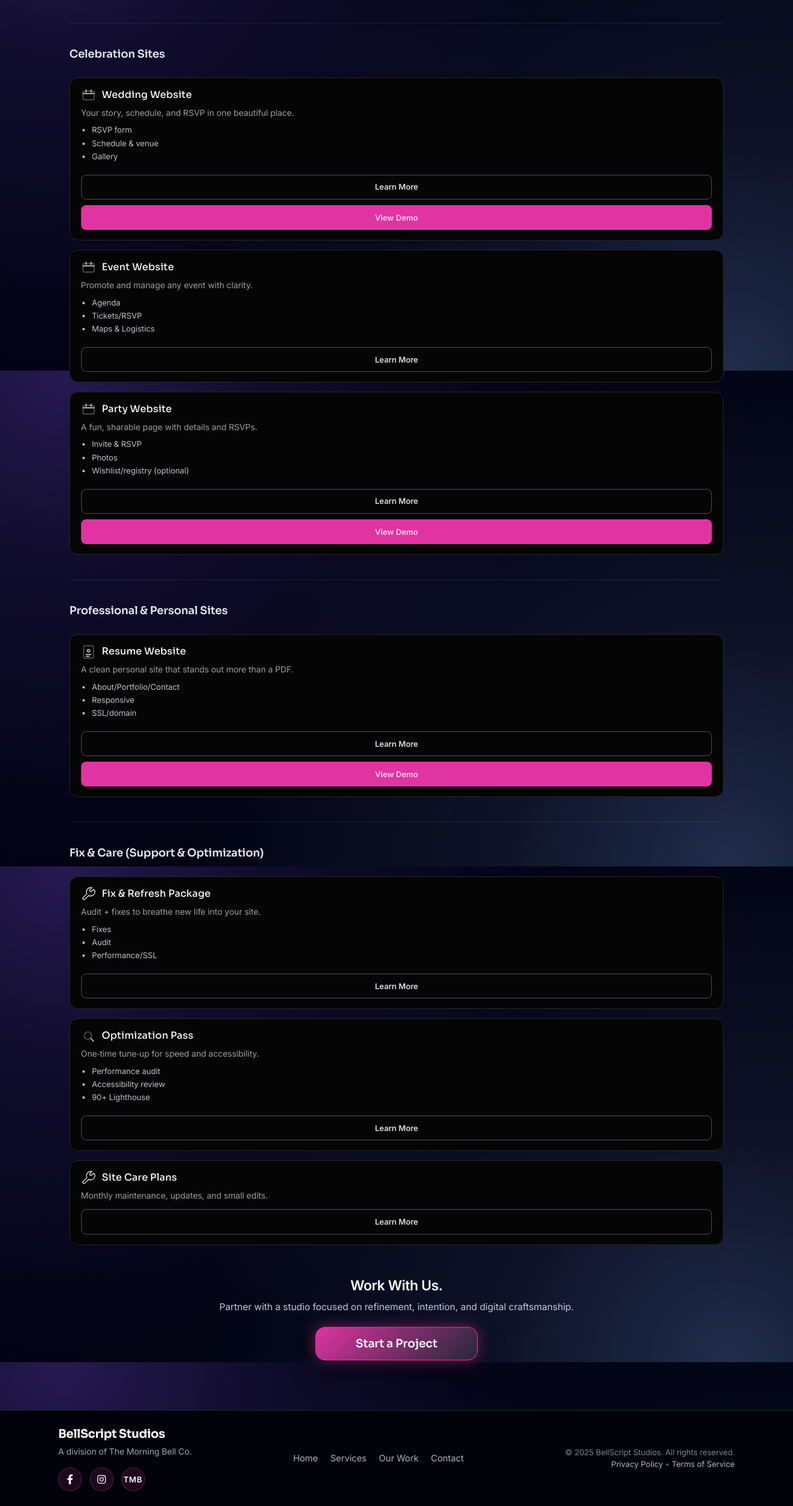
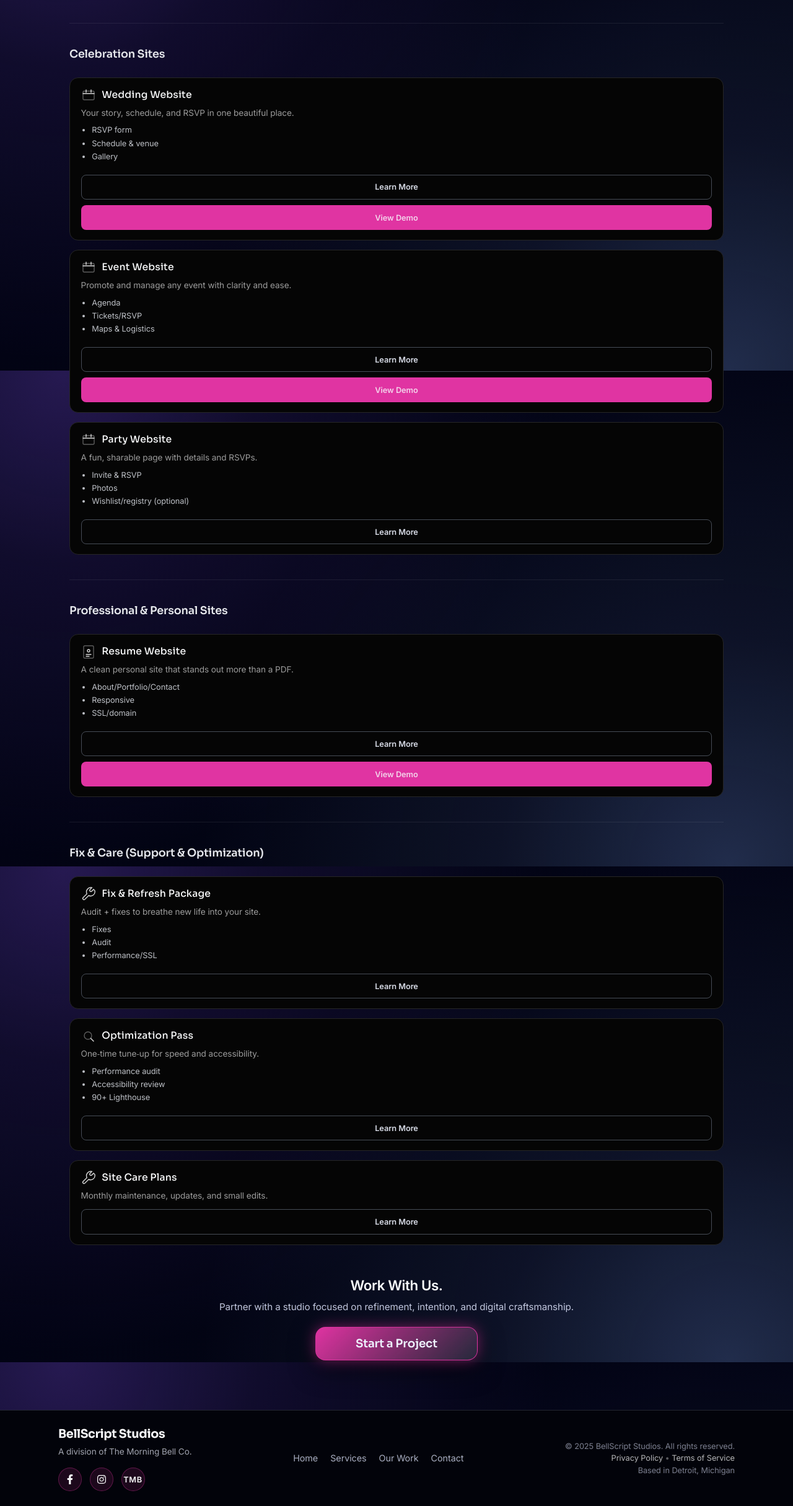
Before and after one commit to BellScriptStudios/bellscript-v2, a Next.js app: page /services in a window 1280 px wide. Shown: the part 1002-3432 px from the top of the page at 62% size. Built offline with nearby package versions, Linux system fonts and the light colour scheme; a web font is replaced by a local one.

Commit message:
update: added footer to include location with hover set as spirit green and changed featured selection

```diff
--- a/src/Components/Footer.tsx
+++ b/src/Components/Footer.tsx
@@ -57,6 +57,7 @@ export default function Footer() {
           <Link href="/privacy" className={styles.legalLink}>Privacy Policy </Link>
           <span className={styles.separator}>•</span>
           <Link href="/terms" className={styles.legalLink}> Terms of Service</Link>
+          <p className={styles.location}>Based in Detroit, Michigan</p>
         </div>
       </div>
     </footer>
--- a/src/Components/ServiceDetail.tsx
+++ b/src/Components/ServiceDetail.tsx
@@ -29,7 +29,9 @@ export default function ServiceDetail({ service }: { service: Service }) {
   return (
     <main className={styles.page} role="main" aria-labelledby="service-title">
       <div className={styles.detailBody} aria-labelledby="service-title">
-        <p className={`kicker ${styles.kicker}`}>Get into the details</p>
+        <p className={`kicker ${styles.kicker}`}>
+          {isSiteCare ? "Ongoing care, without the overhead" : "Get into the details"}
+        </p>
         <header className={styles.header}>
           <h1 id="service-title">{title}</h1>
 
@@ -60,7 +62,7 @@ export default function ServiceDetail({ service }: { service: Service }) {
                     }
                   >
                     {isSiteCare && plan.featured && (
-                      <span className={styles.siteCareBadge}>Most Popular</span>
+                      <span className={styles.siteCareBadge}>Popular</span>
                     )}
 
                     <h3 className={styles.siteCarePlanName}>{plan.name}</h3>
--- a/src/app/Data/services.tsx
+++ b/src/app/Data/services.tsx
@@ -107,7 +107,7 @@ export const SERVICE_CATEGORIES: ServiceCategory[] = [
                 priceFromValue: 3500,
                 href: "/services#local-business-bundle",
                 icon: "web",
-                featured: true,
+                featured: false,
                 active: true,
             },
             {
@@ -196,7 +196,7 @@ export const SERVICE_CATEGORIES: ServiceCategory[] = [
             {
                 id:"event-website",
                 title: "Event Website",
-                blurb: "Promote and manage any event with clarity.",
+                blurb: "Promote and manage any event with clarity and ease.",
                 long: "A central hub for your event with schedules, registration, and key info.",
                 bullets: ["Agenda", "Tickets/RSVP", "Maps & Logistics"],
                 includes: [
@@ -212,8 +212,9 @@ export const SERVICE_CATEGORIES: ServiceCategory[] = [
                 priceFromValue: 1800,
                 href: "/services#event-website",
                 icon: "event",
-                featured: false,
+                featured: true,
                 active: true,
+                demoUrl: "/services/demos/wedding-cocktail",
             },
             {
                 id:"party-website",
@@ -237,7 +238,6 @@ export const SERVICE_CATEGORIES: ServiceCategory[] = [
                 icon: "event",
                 featured: false,
                 active: true,
-                demoUrl: "/services/demos/wedding-cocktail",
             },
         ],
     },
@@ -383,14 +383,14 @@ export const SERVICE_CATEGORIES: ServiceCategory[] = [
                     {
                         id: "extra-dev-time",
                         name: "Extra Development Time",
-                        price: "$75/hr",
+                        price: "$50/hr",
                         desc: "Additional development time beyond your plan’s included hours.",
                         popular: true,
                     },
                     {
                         id: "seo-lite",
                         name: "SEO Lite Monitoring",
-                        price: "$49/mo",
+                        price: "$29/mo",
                         desc: "On-page checks and basic SEO health monitoring.",
                     },
                     {
--- a/src/app/Styles/Footer.module.css
+++ b/src/app/Styles/Footer.module.css
@@ -108,6 +108,11 @@
 
 .separator { color: rgba(255,255,255,0.35); }
 
+.location:hover {
+  color: rgb(39, 153, 137);
+  transform: translateY(1);
+}
+
 @media (min-width: 768px) {
   .inner {
     flex-direction: row;
```
